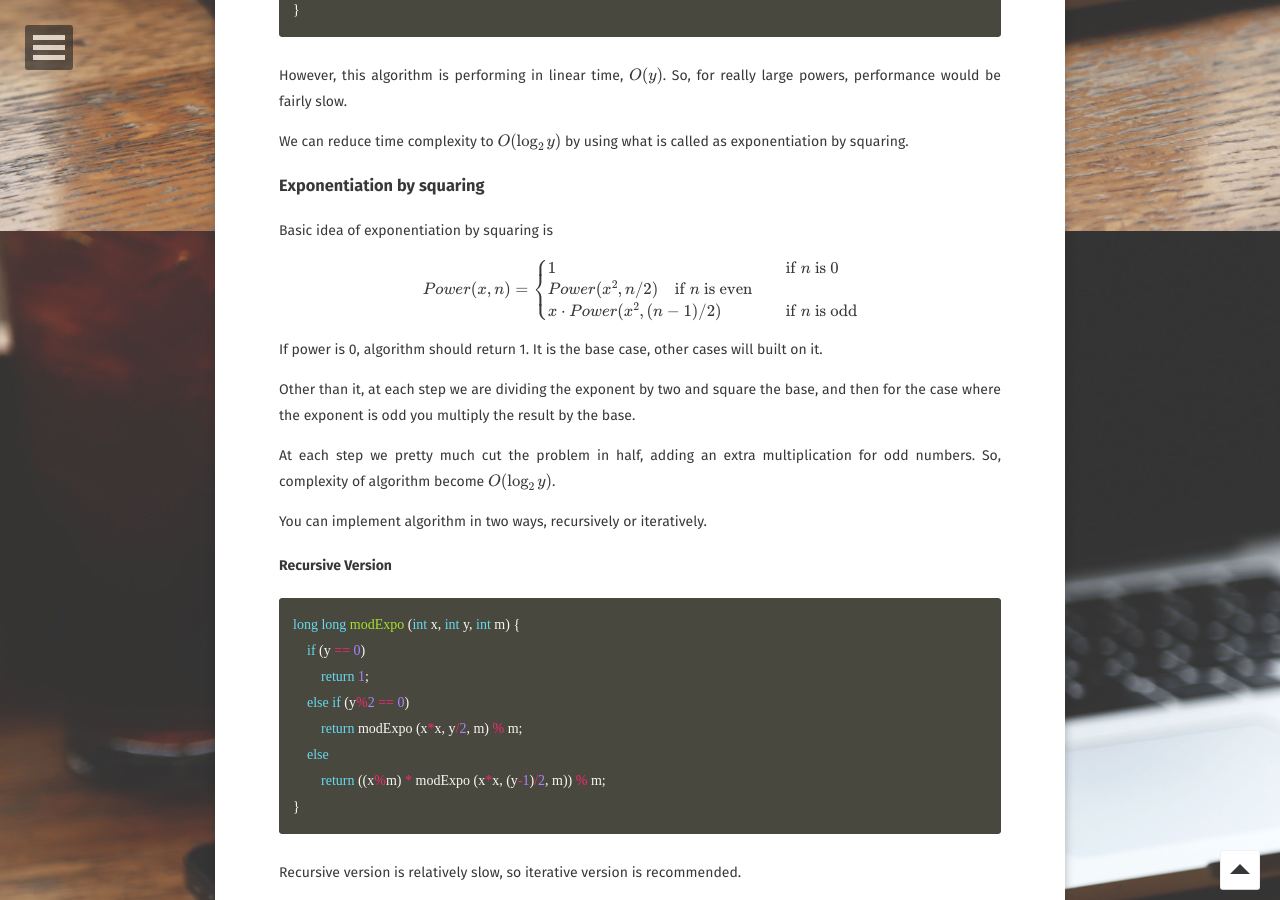
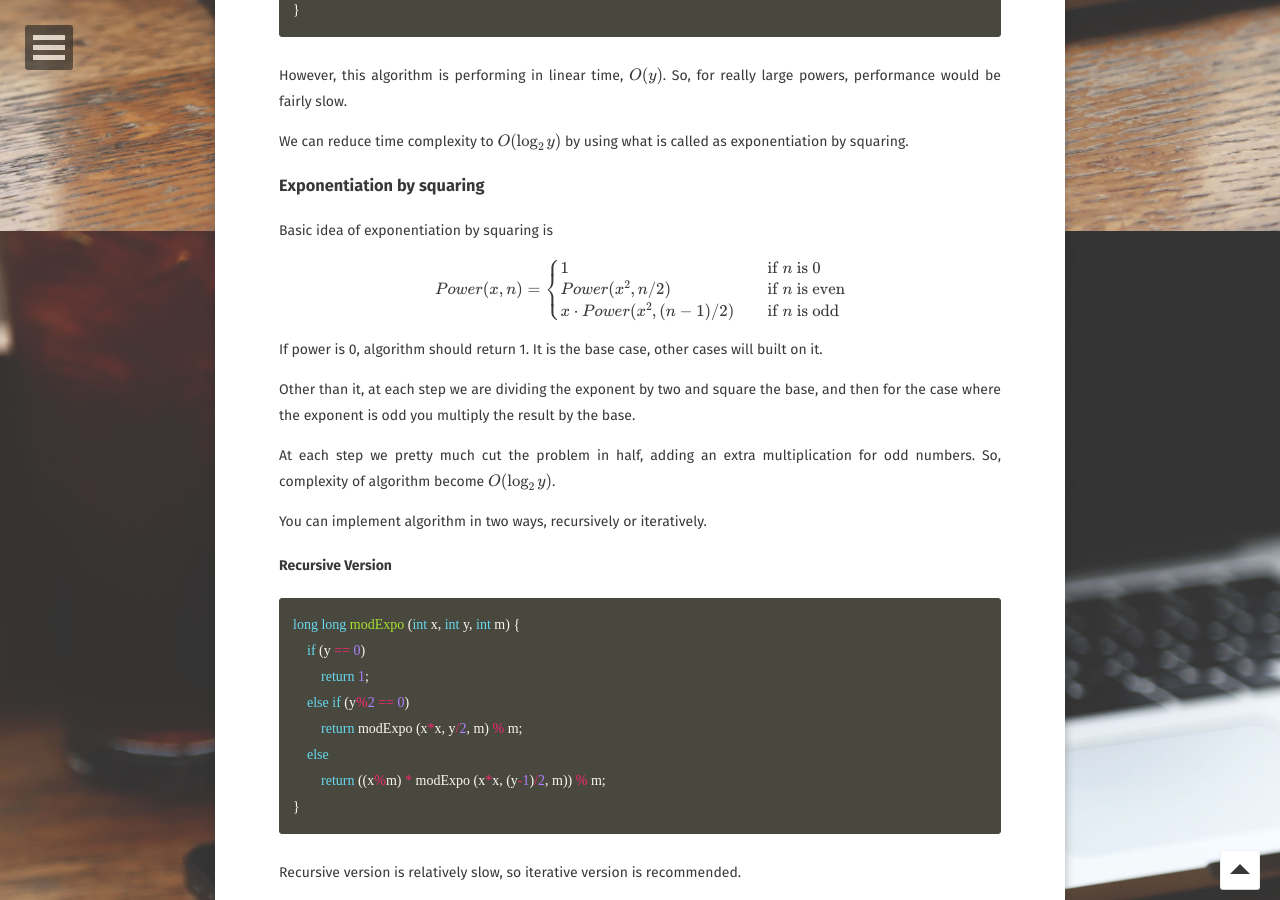
Before and after one commit to nadide/nadide.github.io, a Jekyll site: the page built from _posts/2016-11-21-Modular-Exponentiation.md, in a window 1280 px wide and 900 px high, scrolled down 669 px. Built offline with Jekyll 4.4.1, drawn with Linux system fonts in a browser that asks for light colours; some web fonts are replaced; formulas are drawn with MathJax 3; comment, search, counter and statistics services are not loaded.

Commit message:
Fixed some errors

```diff
--- a/_posts/2016-11-21-Modular-Exponentiation.md
+++ b/_posts/2016-11-21-Modular-Exponentiation.md
@@ -33,7 +33,16 @@ We can reduce time complexity to $$O(\log_2{y})$$ by using what is called as exp
 
 Basic idea of exponentiation by squaring is
 
-$$ Power(x,n) = \begin{cases} 1 & \quad \text{if } n \text{ is 0}\\ Power (x^2, n/2) \quad \text{if } n \text{ is even}\\ x \cdot Power(x^2, (n-1)/2) & \quad \text{if } n \text{ is odd}\\ \end{cases} $$
+$$
+\begin{aligned}
+Power(x,n) =
+\begin{cases}
+1                             & \quad \text{if } n \text{ is 0}\\
+Power (x^2, n/2)              & \quad \text{if } n \text{ is even}\\
+x \cdot Power(x^2, (n-1)/2)   & \quad \text{if } n \text{ is odd}\\
+\end{cases}
+\end{aligned}
+$$
 
 If power is 0, algorithm should return 1. It is the base case, other cases will built on it.
 
```
